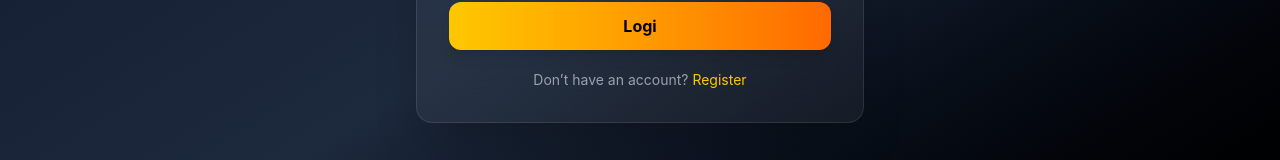
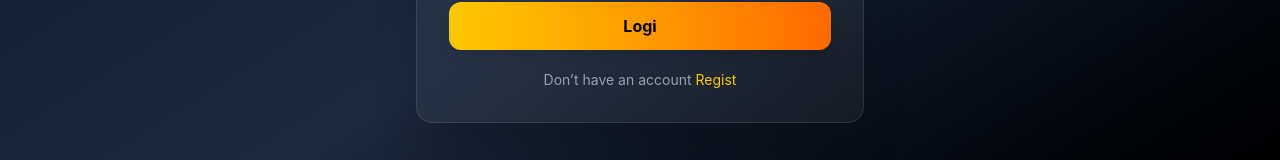
Before and after one commit to abbas737/React-Kurs-isi-Test, a React (Vite) app: page /login in a window 1280 px wide. Shown: the part 456-616 px from the top of the page. Built offline with nearby package versions, Linux system fonts and the light colour scheme.

Commit message:
Update Login.jsx

```diff
--- a/src/Pages/Login.jsx
+++ b/src/Pages/Login.jsx
@@ -88,9 +88,9 @@ setRole(role);
 
 
         <p className="text-center text-sm text-gray-400">
-          Don’t have an account?{" "}
+          Don’t have an account{" "}
           <Link to="/register" className="text-yellow-400 hover:underline">
-            Register
+            Regist
           </Link>
         </p>
 
```
